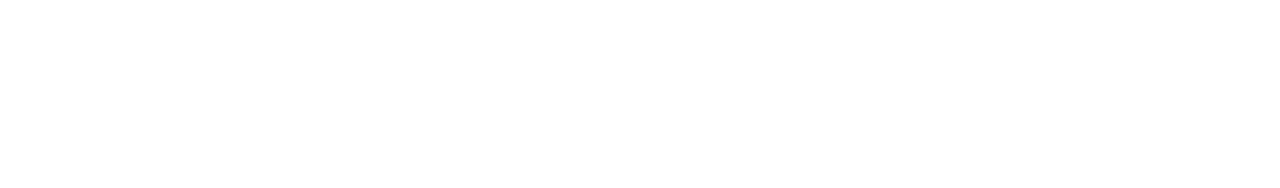
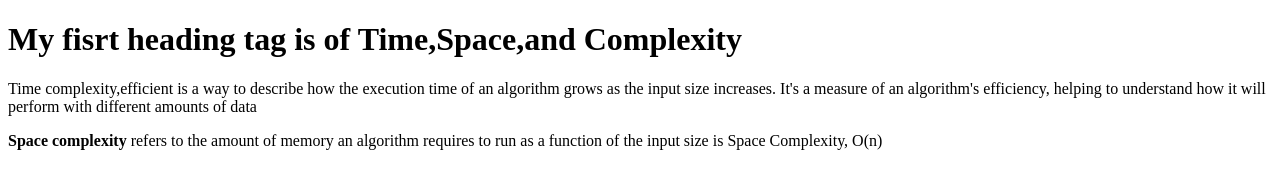
Before and after one commit to acciojob/time-and-space-complexity-SSuraj2701, a website: page main.html in a window 1280 px wide. Drawn offline with Linux system fonts and the light colour scheme.

Commit message:
created a submission

```diff
--- a/main.html
+++ b/main.html
@@ -8,6 +8,9 @@
 
 <body>
 	<!-- the entire body must be written by student -->
+	<h1>My fisrt heading tag is of Time,Space,and Complexity</h1>
+	<p>Time complexity,efficient is a way to describe how the execution time of an algorithm grows as the input size increases. It's a measure of an algorithm's efficiency, helping to understand how it will perform with different amounts of data</p>
+	<p><b>Space complexity </b>refers to the amount of memory an algorithm requires to run as a function of the input size is Space Complexity, O(n)</p>
     <script type="text/javascript" src="./script.js">
 </script>
 
```
